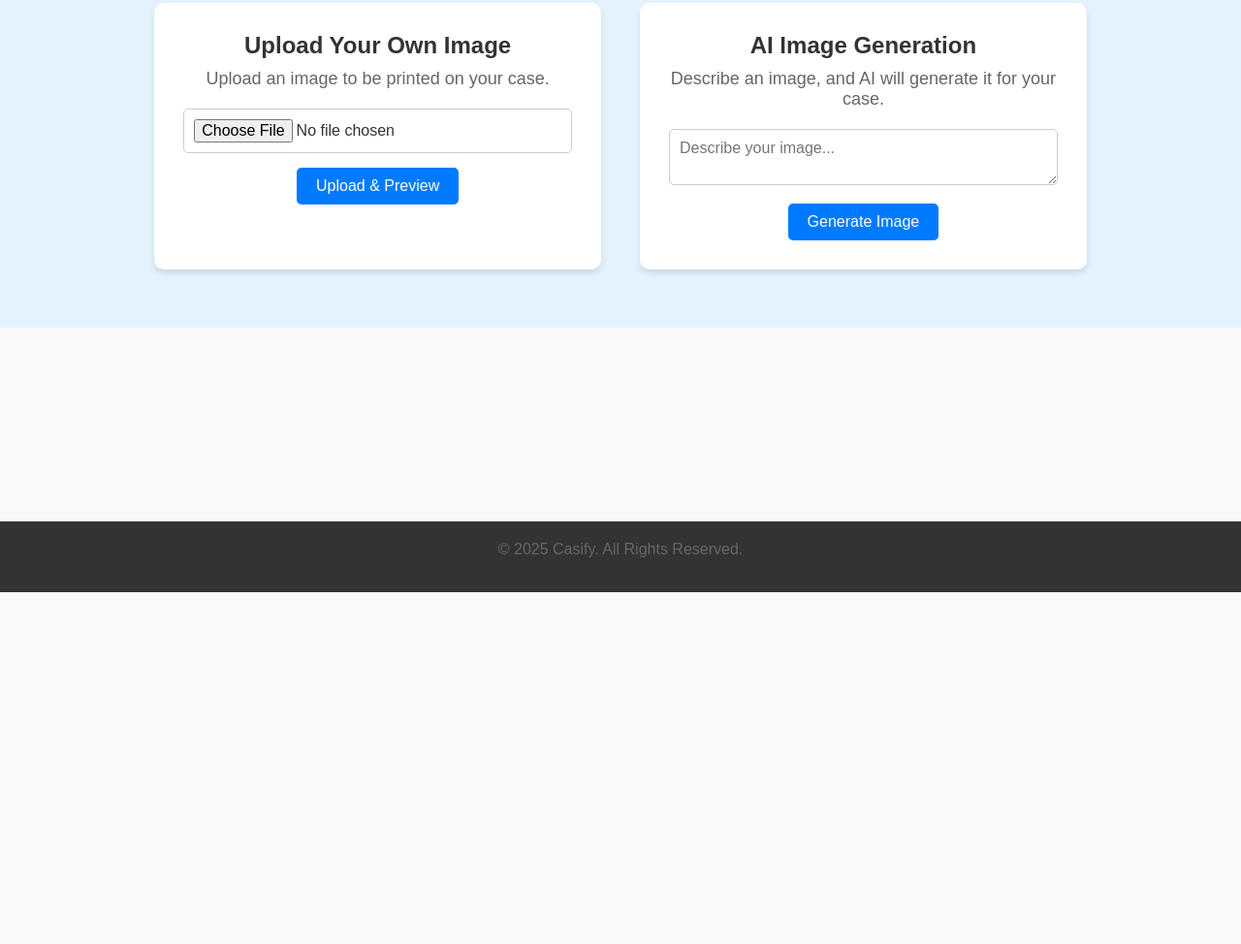
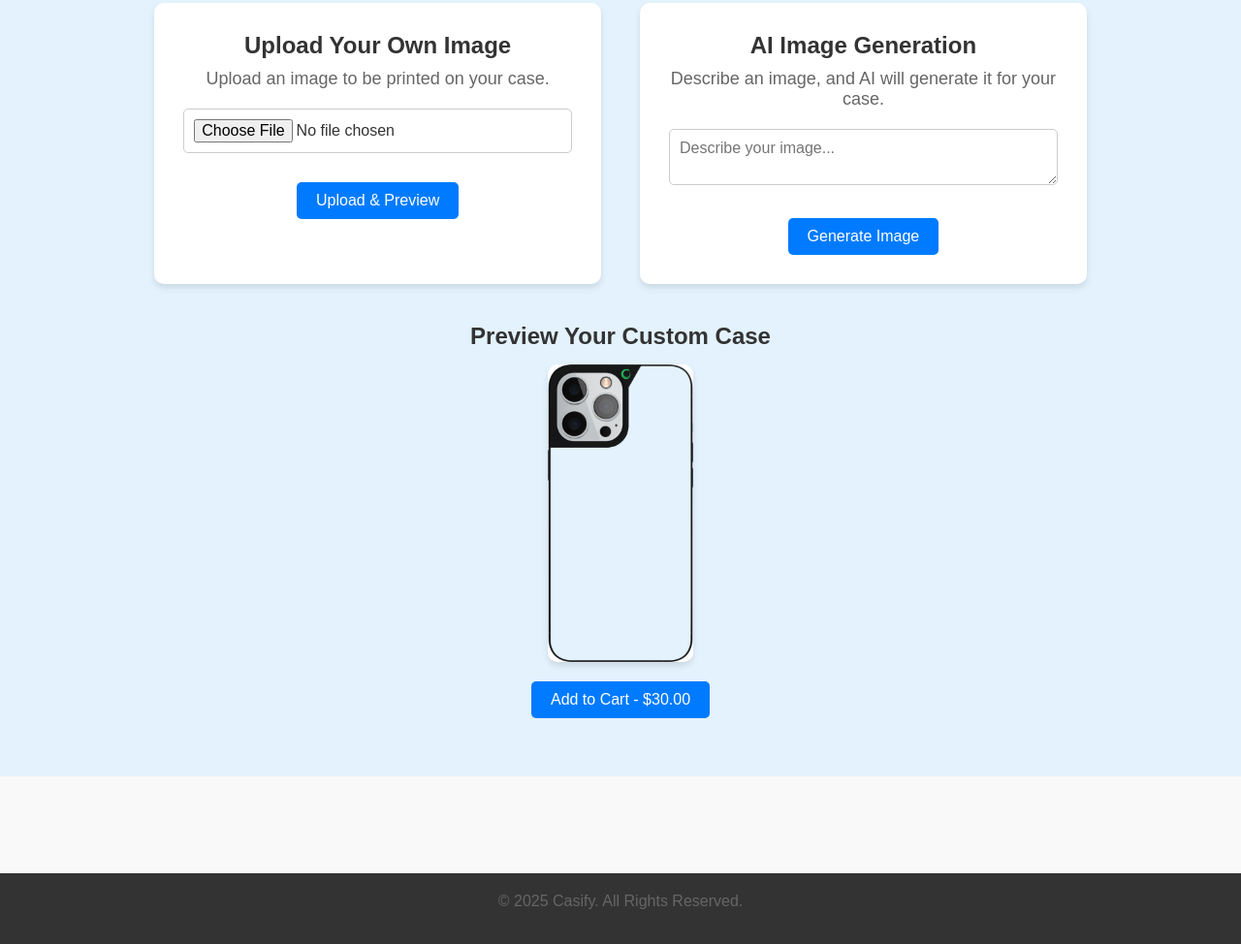
Before and after one commit to alldrin2612/Casify, a plain HTML site: page create.html in a window 1280 px wide. Shown: the part 270-1244 px from the top of the page at 97% size. Before the commit the page ends 881 px from the top, so only its background shows below. Drawn offline with Linux system fonts and the light colour scheme.

Commit message:
Added a preview to Create your own case.

```diff
--- a/create-style.css
+++ b/create-style.css
@@ -28,7 +28,7 @@ header {
 }
 
 .logo img {
-    width: 110px; /* Adjust this size as needed */
+    width: 110px;
     height: auto;
     max-height: 70px;
 }
@@ -117,10 +117,38 @@ button {
     cursor: pointer;
     transition: 0.3s;
     font-size: 16px;
+    margin-top: 15px;
 }
 
 button:hover {
     background: #0056b3;
+}
+
+/* Preview Section */
+.preview-section {
+    margin-top: 40px;
+    text-align: center;
+}
+
+.preview-section h2 {
+    font-size: 24px;
+    margin-bottom: 15px;
+}
+
+#custom-case-preview {
+    width: 150px;
+    height: auto;
+    border-radius: 10px;
+    box-shadow: 0 4px 6px rgba(0, 0, 0, 0.1);
+    margin-bottom: 15px;
+    display: block;
+    margin-left: auto;
+    margin-right: auto;
+}
+
+.preview-section button {
+    display: block;
+    margin: 20px auto 0 auto;
 }
 
 /* Footer */
@@ -129,5 +157,5 @@ footer {
     background: #333;
     color: #ffffff;
     text-align: center;
-    margin-top: 200px;
+    margin-top: 100px;
 }
--- a/create.html
+++ b/create.html
@@ -5,6 +5,7 @@
     <meta name="viewport" content="width=device-width, initial-scale=1.0">
     <title>Create Your Own Case - Casify</title>
     <link rel="stylesheet" href="create-style.css">
+    <script src="script.js" defer></script>
 </head>
 <body>
     <header>
@@ -30,15 +31,21 @@
                 <h2>Upload Your Own Image</h2>
                 <p>Upload an image to be printed on your case.</p>
                 <input type="file" id="image-upload" accept="image/*">
-                <button>Upload & Preview</button>
+                <button onclick="uploadImage()">Upload & Preview</button>
             </div>
 
             <div class="ai-option">
                 <h2>AI Image Generation</h2>
                 <p>Describe an image, and AI will generate it for your case.</p>
                 <textarea id="ai-description" placeholder="Describe your image..."></textarea>
-                <button>Generate Image</button>
+                <button onclick="generateAIImage()">Generate Image</button>
             </div>
+        </div>
+
+        <div class="preview-section">
+            <h2>Preview Your Custom Case</h2>
+            <img id="custom-case-preview" src="assets/templatewhite.png" alt="Custom Case Preview">
+            <button onclick="addCustomCaseToCart()">Add to Cart - $30.00</button>
         </div>
     </section>
 
```
